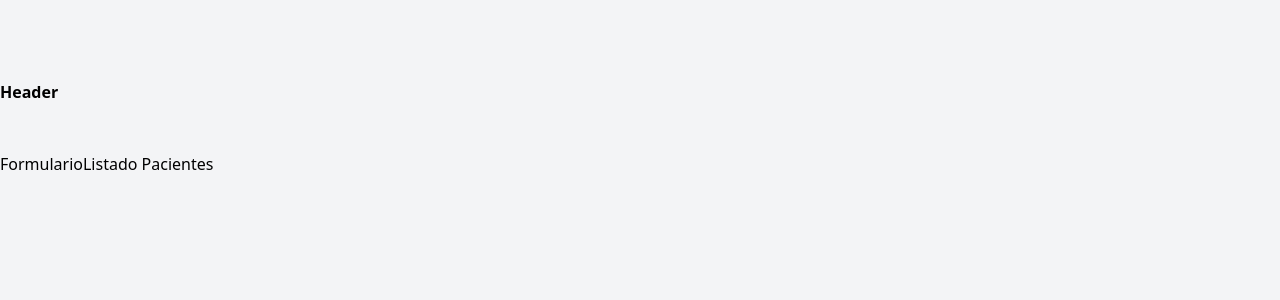
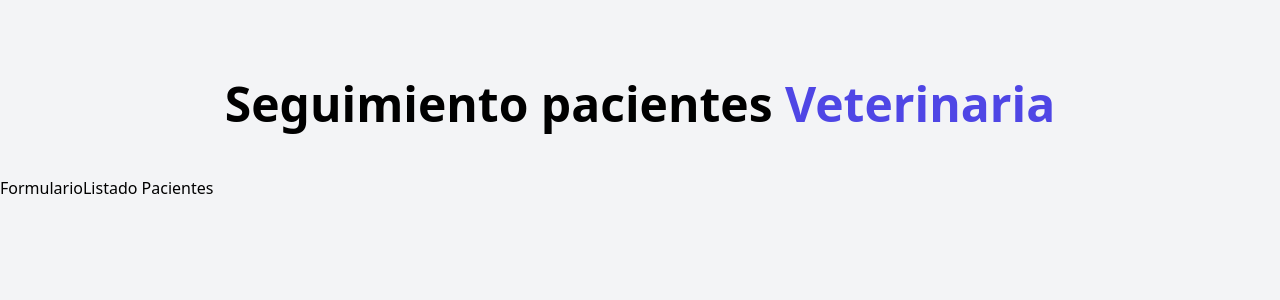
Before and after one commit to mikeolopolous/veterinaria-vite, a React (Vite) app: page / in a window 1280 px wide. Shown: the top 300 px of the page. Built offline with nearby package versions, Linux system fonts and the light colour scheme.

Commit message:
add mockups

```diff
--- a/src/components/Header.jsx
+++ b/src/components/Header.jsx
@@ -1,8 +1,9 @@
 const Header = () => {
   return (
-    <>
-      <h1 className="font-bold">Header</h1>
-    </>
+      <h1 className="font-black text-5xl text-center md:w-2/3 mx-auto">
+        Seguimiento pacientes {''}
+        <span className="text-indigo-600">Veterinaria</span>
+      </h1>
   )
 }
 
--- a/src/components/ListadoPacientes.jsx
+++ b/src/components/ListadoPacientes.jsx
@@ -1,8 +1,8 @@
 const ListadoPacientes = () => {
   return (
-    <>
+    <div className="w-1/2 lg:w-3/5">
       <h2>Listado Pacientes</h2>
-    </>
+    </div>
   )
 }
 
```
